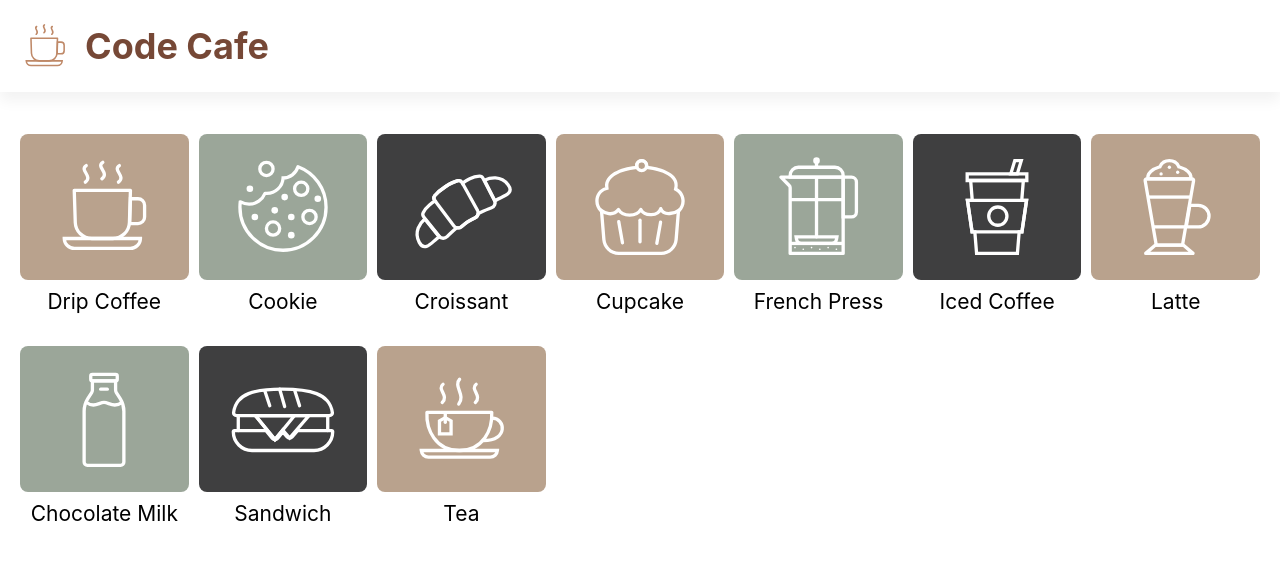
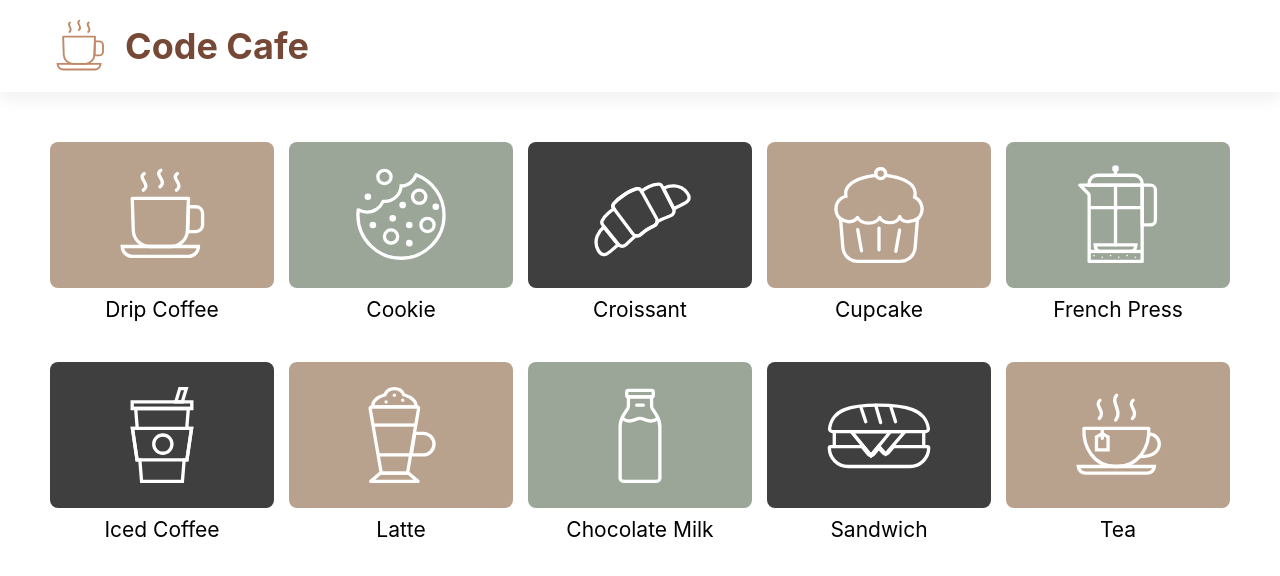
Before and after one commit to eathom91/code-cafe, a React (Create React App) app: page / in a window 1280 px wide. Shown: the top 576 px of the page. Built offline with nearby package versions, Linux system fonts and the light colour scheme.

Commit message:
quik push

```diff
--- a/src/components/Header.css
+++ b/src/components/Header.css
@@ -21,3 +21,14 @@
 .header-component p {
   color: #674836;
 }
+
+@media (min-width: 768px) {
+  .header-component {
+    padding: 0 50px;;
+  }
+
+  .header-component img {
+    height: 60px;
+    width: 60px;
+  }
+}
--- a/src/components/Home.css
+++ b/src/components/Home.css
@@ -12,3 +12,11 @@
 .home-component .thumbnail-component:nth-child(3n + 3) div {
   background-color: #3F3F40;
 }
+
+@media (min-width: 768px) {
+  .home-component {
+    grid-template-columns: repeat(auto-fit, minmax(200px, 1fr));
+    padding: 40px 50px;
+    grid-gap: 40px 15px;
+  }
+}
--- a/src/components/Thumbnail.css
+++ b/src/components/Thumbnail.css
@@ -18,6 +18,7 @@
 .thumbnail-component img {
   height: 106px;
   width: 106px;
+  transition: transform 333ms ease;
 }
 
 .thumbnail-component p {
@@ -30,3 +31,7 @@
   text-align: center;
   white-space: nowrap;
 }
+
+.thumbnail-component:hover img {
+  transform: scale(1.2);
+}
```
